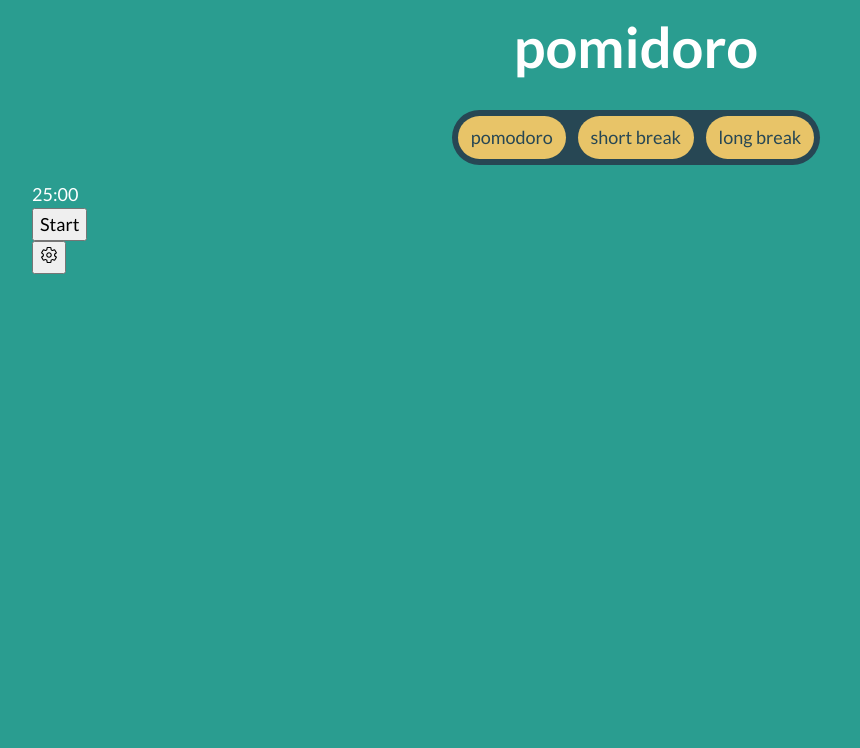
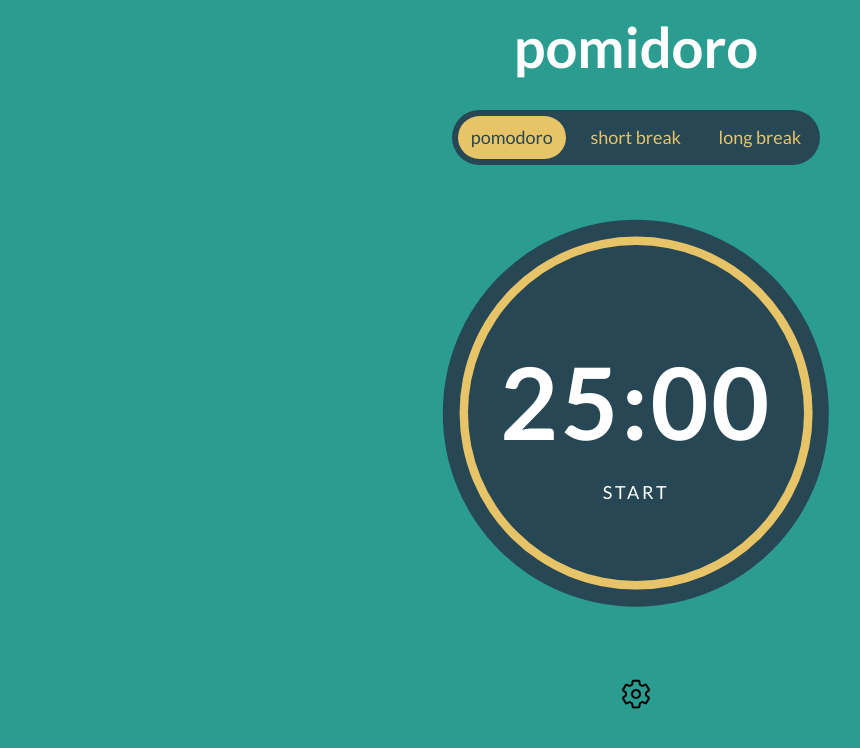
Before and after one commit to R3tr00o/Pomidoro, a plain HTML site: page index.html in a window 1280 px wide. Shown: the whole page, without its empty margins (4-864 px from the left). Drawn offline with nearby package versions, Linux system fonts and the light colour scheme.

Commit message:
Finish basic styling

```diff
--- a/index.css
+++ b/index.css
@@ -137,7 +137,7 @@ select {
 }
 
 .text-accent {
-  color: hsl(var(--clr-light));
+  color: hsl(var(--clr-accent));
 }
 
 .text-dark {
@@ -228,6 +228,7 @@ select {
   height: fit-content;
   padding: 0.4rem;
   margin-inline: auto;
+  margin-bottom: 4rem;
   align-items: center;
   justify-content: center;
   border-radius: 9000px;
@@ -239,8 +240,88 @@ select {
   border-radius: 9000px;
   padding: 0.5rem 0.8rem;
   cursor: pointer;
+  background-color: hsl(var(--clr-dark));
 }
 
 .btn-mode:focus {
-  border: 1px solid white;
+  border: inset 1px solid white;
 }
+
+.mode-panel > [aria-selected="true"] {
+  background-color: hsl(var(--clr-accent));
+  color: hsl(var(--clr-dark));
+}
+
+.circle {
+  aspect-ratio: 1;
+  border-radius: 50%;
+  align-items: center;
+  justify-content: center;
+  padding: 2rem;
+}
+
+.circle p {
+  text-align: center;
+  font-weight: 700;
+  margin-top: 2rem;
+}
+
+.timer-box {
+  position: relative;
+  margin-bottom: 5rem;
+}
+
+.timer-box::before {
+  content: "";
+  position: absolute;
+  top: 50%;
+  left: 50%;
+  transform: translate(-50%, -50%);
+  display: block;
+  background-color: hsl(var(--clr-accent));
+  width: 105%;
+  aspect-ratio: 1;
+  z-index: -1;
+  border-radius: 50%;
+}
+
+.timer-box::after {
+  content: "";
+  position: absolute;
+  top: 50%;
+  left: 50%;
+  transform: translate(-50%, -50%);
+  display: block;
+  background-color: hsl(var(--clr-dark));
+  width: 115%;
+  aspect-ratio: 1;
+  z-index: -2;
+  border-radius: 50%;
+}
+
+.btn-start {
+  border: 0;
+  cursor: pointer;
+  padding: 0.4rem 0.8rem;
+  border-radius: 500px;
+}
+
+.btn-start:hover {
+  box-shadow: inset 0 0 15px rgba(0, 0, 0, 0.2);
+}
+
+.btn-start:active {
+  box-shadow: inset 0 0 20px rgba(0, 0, 0, 0.5);
+}
+
+.btn-settings {
+  align-self: center;
+  margin-bottom: 3rem;
+  border: 0;
+  background-color: hsl(var(--clr-light));
+  cursor: pointer;
+}
+
+.icon-settings {
+  font-size: 2rem;
+}
--- a/index.html
+++ b/index.html
@@ -25,16 +25,30 @@
     <h1 class="primary-header fs-700">pomidoro</h1>
 
     <nav class="mode-panel bg-dark flex">
-      <button class="btn-mode bg-accent text-dark">pomodoro</button>
-      <button class="btn-mode bg-accent text-dark">short break</button>
-      <button class="btn-mode bg-accent text-dark">long break</button>
+      <button aria-selected="true" class="btn-mode text-accent">
+        pomodoro
+      </button>
+      <button aria-selected="false" class="btn-mode text-accent">
+        short break
+      </button>
+      <button aria-selected="false" class="btn-mode text-accent">
+        long break
+      </button>
     </nav>
-    <main>
-      <div class="circle">
-        <p><span>25</span>:<span>00</span></p>
-        <button>Start</button>
+    <main class="container flex flex-column">
+      <div class="timer-box">
+        <div class="circle bg-dark flex flex-column">
+          <p class="fs-800 letter-spacing-2"><span>25</span>:<span>00</span></p>
+          <button
+            class="btn-start text-white bg-dark letter-spacing-2 fs-400 uppercase"
+          >
+            Start
+          </button>
+        </div>
       </div>
-      <button><ion-icon name="settings-outline"></ion-icon></button>
+      <button class="btn-settings">
+        <ion-icon class="icon-settings" name="settings-outline"></ion-icon>
+      </button>
     </main>
   </body>
 </html>
```
